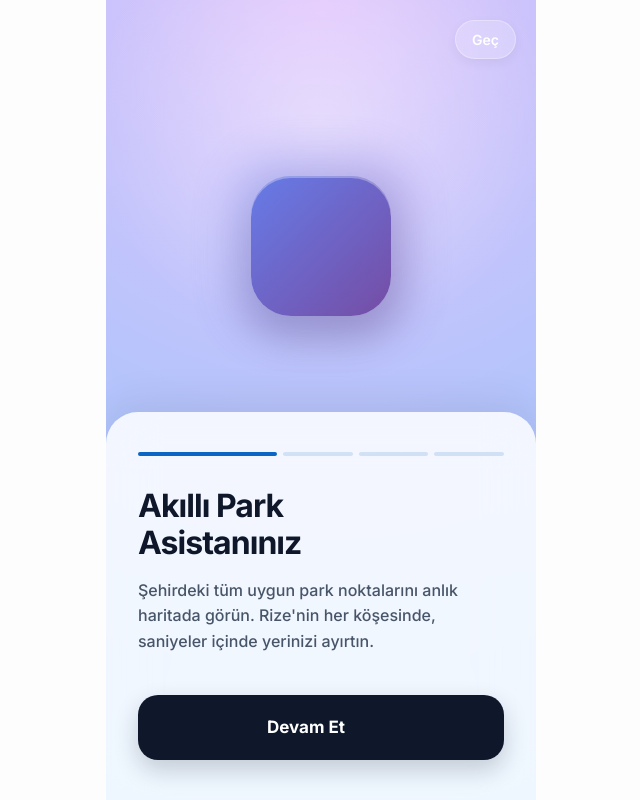
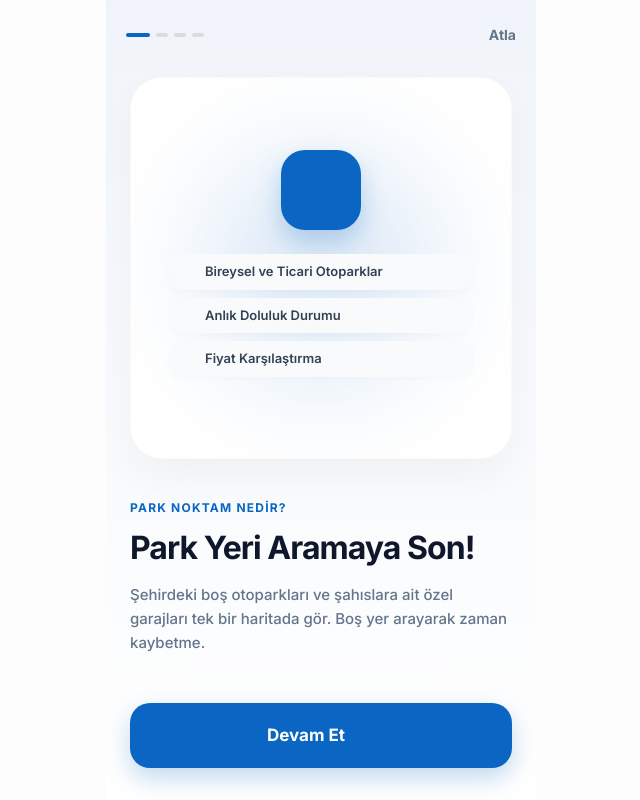
Before and after one commit to abdulsamedkara/parknoktam, a Next.js app: page /hosgeldin in a window 1280 px wide. Shown: the whole page, without its empty margins (319-959 px from the left). Built offline with nearby package versions, Linux system fonts and the light colour scheme.

Commit message:
refactor: Hosgeldin sayfasi icerigi uygulamanin core ozelliklerini vurgulayacak sekilde guncellendi

```diff
--- a/app/hosgeldin/page.tsx
+++ b/app/hosgeldin/page.tsx
@@ -5,36 +5,44 @@ import { useRouter } from "next/navigation";
 
 const slides = [
   {
-    id: "map",
-    bg: "radial-gradient(circle at 50% 0%, #e0c3fc 0%, #8ec5fc 100%)",
-    icon: "location_on",
-    iconBg: "linear-gradient(135deg, #667eea 0%, #764ba2 100%)",
-    title: "Akıllı Park\nAsistanınız",
-    desc: "Şehirdeki tüm uygun park noktalarını anlık haritada görün. Rize'nin her köşesinde, saniyeler içinde yerinizi ayırtın.",
+    id: "discover",
+    bg: "linear-gradient(180deg, #F0F4FA 0%, #FFFFFF 100%)",
+    primary: "#0A66C2",
+    icon: "map",
+    subtitle: "PARK NOKTAM NEDİR?",
+    title: "Park Yeri Aramaya Son!",
+    desc: "Şehirdeki boş otoparkları ve şahıslara ait özel garajları tek bir haritada gör. Boş yer arayarak zaman kaybetme.",
+    features: ["Bireysel ve Ticari Otoparklar", "Anlık Doluluk Durumu", "Fiyat Karşılaştırma"],
   },
   {
-    id: "security",
-    bg: "radial-gradient(circle at 50% 0%, #fbc2eb 0%, #a6c1ee 100%)",
-    icon: "shield_locked",
-    iconBg: "linear-gradient(135deg, #f093fb 0%, #f5576c 100%)",
-    title: "Üst Düzey\nGüvenlik",
-    desc: "100% doğrulanmış ve 7/24 kamera ile izlenen noktalar. Aracınızı gönül rahatlığıyla bırakın, gözünüz arkada kalmasın.",
+    id: "reserve",
+    bg: "linear-gradient(180deg, #F3F0FA 0%, #FFFFFF 100%)",
+    primary: "#6D28D9",
+    icon: "touch_app",
+    subtitle: "NASIL KULLANILIR?",
+    title: "Gelmeden Yerini Ayırt",
+    desc: "Gideceğin yerdeki otoparkı seç, saatini belirle ve tek tıkla ödemeni yap. Oraya vardığında yerin seni bekliyor olacak.",
+    features: ["Saniyeler İçinde Rezervasyon", "Temassız QR Bilet", "Sıra Beklemek Yok"],
   },
   {
-    id: "fast",
-    bg: "radial-gradient(circle at 50% 0%, #84fab0 0%, #8fd3f4 100%)",
-    icon: "bolt",
-    iconBg: "linear-gradient(135deg, #4facfe 0%, #00f2fe 100%)",
-    title: "Işık Hızında\nRezervasyon",
-    desc: "Tek tıkla ödeyin, QR kodlu dijital biletiniz anında cebinize gelsin. Gişe beklemek, nakit aramak artık tarih oldu.",
+    id: "host",
+    bg: "linear-gradient(180deg, #EDF7F4 0%, #FFFFFF 100%)",
+    primary: "#059669",
+    icon: "real_estate_agent",
+    subtitle: "EK GELİR FIRSATI",
+    title: "Garajını Kirala, Para Kazan",
+    desc: "Sadece park eden değil, otopark sahibi de olabilirsin! Kullanmadığın park yerini sisteme ekle, sen uyurken bile kazanç sağla.",
+    features: ["Ücretsiz İlan Verme", "Kendin Fiyat Belirle", "Hızlı Kazanç Çekimi"],
   },
   {
-    id: "earn",
-    bg: "radial-gradient(circle at 50% 0%, #ffd194 0%, #70e1f5 100%)",
-    icon: "stars",
-    iconBg: "linear-gradient(135deg, #f6d365 0%, #fda085 100%)",
-    title: "Park Ettikçe\nKazan",
-    desc: "Otopark deneyiminizi puanlayın, anketleri doldurun ve cüzdanınıza krediler dolsun. Bedava park etmenin tadını çıkarın.",
+    id: "rewards",
+    bg: "linear-gradient(180deg, #FFF5EB 0%, #FFFFFF 100%)",
+    primary: "#EA580C",
+    icon: "celebration",
+    subtitle: "SİSTEMİN AVANTAJLARI",
+    title: "Anket Doldur, Bedava Park Et",
+    desc: "Park deneyimini oyla ve bizim için anketleri doldur. Kazandığın kredilerle bir sonraki parkını tamamen bedavaya getir!",
+    features: ["Her Ankette Kredi", "İndirim Kuponları", "Kullanıcı Sadakat Sistemi"],
   }
 ];
 
@@ -45,8 +53,6 @@ export default function HosgeldinPage() {
   const [mounted, setMounted] = useState(false);
 
   useEffect(() => {
-    // TEST İÇİN LOCALSTORAGE KONTROLÜ KALDIRILDI!
-    // Her girişte bu ekran görünecek.
     setMounted(true);
   }, []);
 
@@ -63,7 +69,7 @@ export default function HosgeldinPage() {
     setTimeout(() => {
       setCurrent(c => c + 1);
       setAnimating(false);
-    }, 300);
+    }, 250);
   };
 
   const handleSkip = () => {
@@ -78,136 +84,156 @@ export default function HosgeldinPage() {
       display: "flex",
       flexDirection: "column",
       background: slide.bg,
-      transition: "background 0.8s ease-in-out",
+      transition: "background 0.5s ease",
       maxWidth: 430,
       margin: "0 auto",
       position: "relative",
-      overflow: "hidden",
     }}>
-      {/* Decorative Top Glow */}
-      <div style={{
-        position: "absolute", top: "-10%", left: "-10%", width: "120%", height: "50%",
-        background: "radial-gradient(circle, rgba(255,255,255,0.4) 0%, rgba(255,255,255,0) 70%)",
-        pointerEvents: "none"
-      }} />
-
-      {/* Header / Skip */}
-      <div style={{ padding: "20px", display: "flex", justifyContent: "flex-end", zIndex: 10, position: "relative" }}>
-        {!isLast ? (
-          <button
-            onClick={handleSkip}
-            style={{
-              background: "rgba(255,255,255,0.2)",
-              backdropFilter: "blur(10px)",
-              border: "1px solid rgba(255,255,255,0.3)",
-              padding: "8px 16px",
-              borderRadius: "20px",
-              color: "#fff",
-              fontSize: "14px",
-              fontWeight: 600,
-              cursor: "pointer",
-              boxShadow: "0 4px 12px rgba(0,0,0,0.05)"
-            }}
-          >
-            Geç
-          </button>
-        ) : <div style={{ height: 38 }} />}
-      </div>
-
-      {/* Main Illustration Area */}
-      <div style={{
-        flex: 1,
-        display: "flex",
-        alignItems: "center",
-        justifyContent: "center",
-        position: "relative",
-        zIndex: 10,
-        padding: "0 20px"
-      }}>
-        <div style={{
-          width: 140,
-          height: 140,
-          background: slide.iconBg,
-          borderRadius: "40px",
-          display: "flex",
-          alignItems: "center",
-          justifyContent: "center",
-          boxShadow: "0 20px 40px rgba(0,0,0,0.15), inset 0 2px 0 rgba(255,255,255,0.4)",
-          transform: animating ? "scale(0.8) translateY(-20px)" : "scale(1) translateY(0)",
-          opacity: animating ? 0 : 1,
-          transition: "all 0.4s cubic-bezier(0.34, 1.56, 0.64, 1)",
-          position: "relative"
-        }}>
-          {/* Glowing background ring */}
-          <div style={{
-            position: "absolute", inset: -20, borderRadius: "50px",
-            background: slide.iconBg, opacity: 0.3, filter: "blur(20px)", zIndex: -1
-          }} />
-          <span className="material-symbols-outlined" style={{
-            fontSize: 72, color: "#fff", fontVariationSettings: "'FILL' 1"
-          }}>
-            {slide.icon}
-          </span>
-        </div>
-      </div>
-
-      {/* Bottom Glass Card */}
-      <div style={{
-        background: "rgba(255, 255, 255, 0.85)",
-        backdropFilter: "blur(24px)",
-        WebkitBackdropFilter: "blur(24px)",
-        borderTopLeftRadius: "32px",
-        borderTopRightRadius: "32px",
-        padding: "40px 32px",
-        position: "relative",
-        zIndex: 20,
-        boxShadow: "0 -10px 40px rgba(0,0,0,0.08)",
-        transform: animating ? "translateY(20px)" : "translateY(0)",
-        opacity: animating ? 0 : 1,
-        transition: "all 0.4s cubic-bezier(0.25, 1, 0.5, 1)",
-      }}>
-        {/* Progress Bar */}
-        <div style={{ display: "flex", gap: 6, marginBottom: 32 }}>
+      {/* Top Navigation */}
+      <div style={{ padding: "24px 20px", display: "flex", justifyContent: "space-between", alignItems: "center" }}>
+        <div style={{ display: "flex", gap: "6px" }}>
           {slides.map((_, idx) => (
             <div key={idx} style={{
-              flex: idx === current ? 2 : 1,
-              height: 4,
-              borderRadius: 2,
-              background: idx === current ? "#0A66C2" : "rgba(10, 102, 194, 0.15)",
+              height: "4px",
+              width: idx === current ? "24px" : "12px",
+              borderRadius: "2px",
+              background: idx === current ? slide.primary : "rgba(0,0,0,0.1)",
               transition: "all 0.3s ease"
             }} />
           ))}
         </div>
+        {!isLast ? (
+          <button onClick={handleSkip} style={{
+            background: "none", border: "none", color: "#64748b", fontWeight: 700, fontSize: "14px", cursor: "pointer"
+          }}>
+            Atla
+          </button>
+        ) : <div style={{ width: 28 }} />}
+      </div>
 
-        {/* Text Content */}
+      {/* Content Area */}
+      <div style={{
+        flex: 1,
+        display: "flex",
+        flexDirection: "column",
+        justifyContent: "center",
+        padding: "0 24px 40px",
+        opacity: animating ? 0 : 1,
+        transform: animating ? "translateX(-20px)" : "translateX(0)",
+        transition: "opacity 0.25s ease, transform 0.25s ease",
+      }}>
+
+        {/* Dynamic Icon/Visual Box */}
+        <div style={{
+          width: "100%",
+          aspectRatio: "1",
+          background: "#fff",
+          borderRadius: "32px",
+          marginBottom: "40px",
+          boxShadow: "0 20px 40px rgba(0,0,0,0.04)",
+          display: "flex",
+          flexDirection: "column",
+          alignItems: "center",
+          justifyContent: "center",
+          position: "relative",
+          overflow: "hidden",
+          border: "1px solid rgba(0,0,0,0.02)"
+        }}>
+          {/* Subtle colored glow behind icon */}
+          <div style={{
+            position: "absolute",
+            width: "60%",
+            height: "60%",
+            background: slide.primary,
+            filter: "blur(60px)",
+            opacity: 0.15,
+            borderRadius: "50%"
+          }} />
+
+          <div style={{
+            width: "80px",
+            height: "80px",
+            borderRadius: "24px",
+            background: slide.primary,
+            color: "#fff",
+            display: "flex",
+            alignItems: "center",
+            justifyContent: "center",
+            boxShadow: `0 12px 24px ${slide.primary}40`,
+            marginBottom: "24px",
+            zIndex: 1
+          }}>
+            <span className="material-symbols-outlined" style={{ fontSize: "40px", fontVariationSettings: "'FILL' 1" }}>
+              {slide.icon}
+            </span>
+          </div>
+
+          <div style={{ zIndex: 1, textAlign: "center", width: "80%" }}>
+            {slide.features.map((feat, i) => (
+              <div key={i} style={{
+                background: "#f8fafc",
+                color: "#334155",
+                fontSize: "13px",
+                fontWeight: 600,
+                padding: "8px 12px",
+                borderRadius: "12px",
+                marginBottom: "8px",
+                display: "flex",
+                alignItems: "center",
+                gap: "8px",
+                boxShadow: "0 2px 4px rgba(0,0,0,0.02)"
+              }}>
+                <span className="material-symbols-outlined" style={{ fontSize: "16px", color: slide.primary, fontVariationSettings: "'FILL' 1" }}>
+                  check_circle
+                </span>
+                {feat}
+              </div>
+            ))}
+          </div>
+        </div>
+
+        {/* Texts */}
+        <div>
+          <span style={{
+            color: slide.primary,
+            fontSize: "12px",
+            fontWeight: 800,
+            letterSpacing: "0.1em",
+            textTransform: "uppercase",
+            marginBottom: "12px",
+            display: "block"
+          }}>
+            {slide.subtitle}
+          </span>
           <h1 style={{
             fontSize: "32px",
             fontWeight: 900,
             color: "#0f172a",
-          lineHeight: 1.15,
+            lineHeight: 1.2,
             letterSpacing: "-0.03em",
-          marginBottom: "16px",
-          whiteSpace: "pre-line"
+            marginBottom: "16px"
           }}>
             {slide.title}
           </h1>
           <p style={{
-          fontSize: "16px",
-          color: "#475569",
+            fontSize: "15px",
+            color: "#64748b",
             lineHeight: 1.6,
-          marginBottom: "40px",
             fontWeight: 500
           }}>
             {slide.desc}
           </p>
+        </div>
+      </div>
 
-        {/* Next Button */}
+      {/* Bottom Button */}
+      <div style={{ padding: "0 24px 32px" }}>
         <button
           onClick={handleNext}
           className="active:scale-95 transition-transform"
           style={{
             width: "100%",
-            background: "#0f172a",
+            background: slide.primary,
             color: "#fff",
             border: "none",
             borderRadius: "20px",
@@ -219,7 +245,7 @@ export default function HosgeldinPage() {
             alignItems: "center",
             justifyContent: "center",
             gap: "10px",
-            boxShadow: "0 10px 25px rgba(15, 23, 42, 0.2)",
+            boxShadow: `0 10px 25px ${slide.primary}40`,
           }}
         >
           {isLast ? "Uygulamaya Başla" : "Devam Et"}
```
Lines whose indentation alone changed are shown as unchanged.
